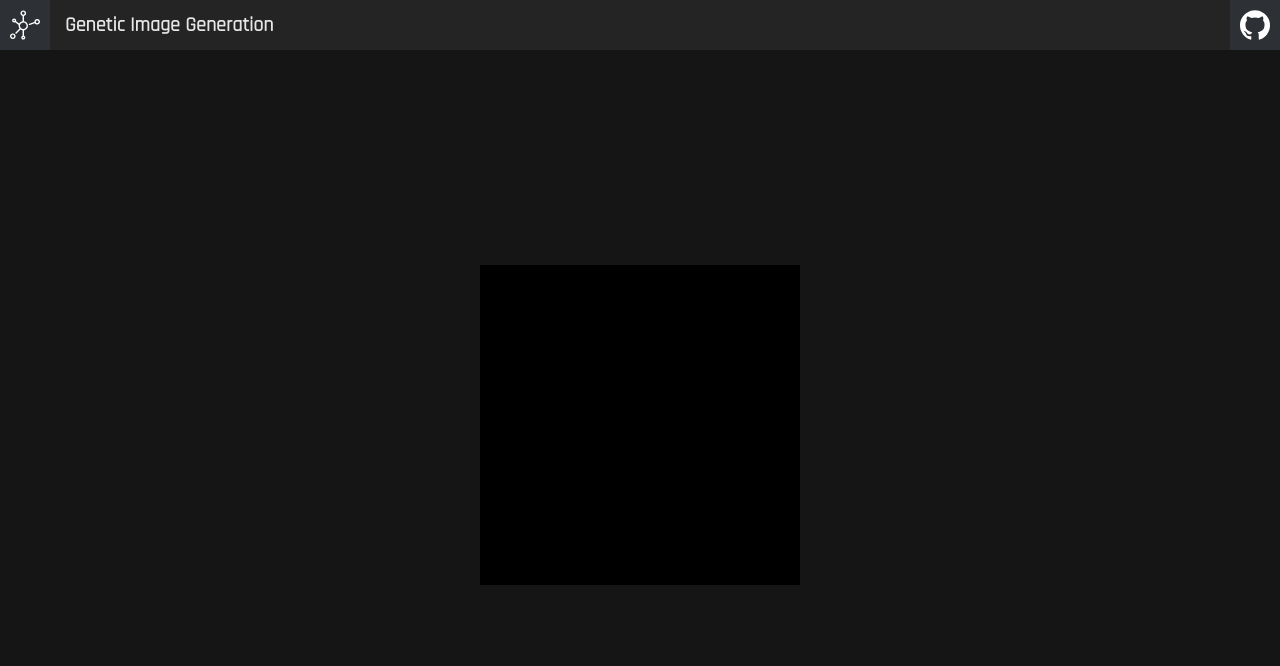
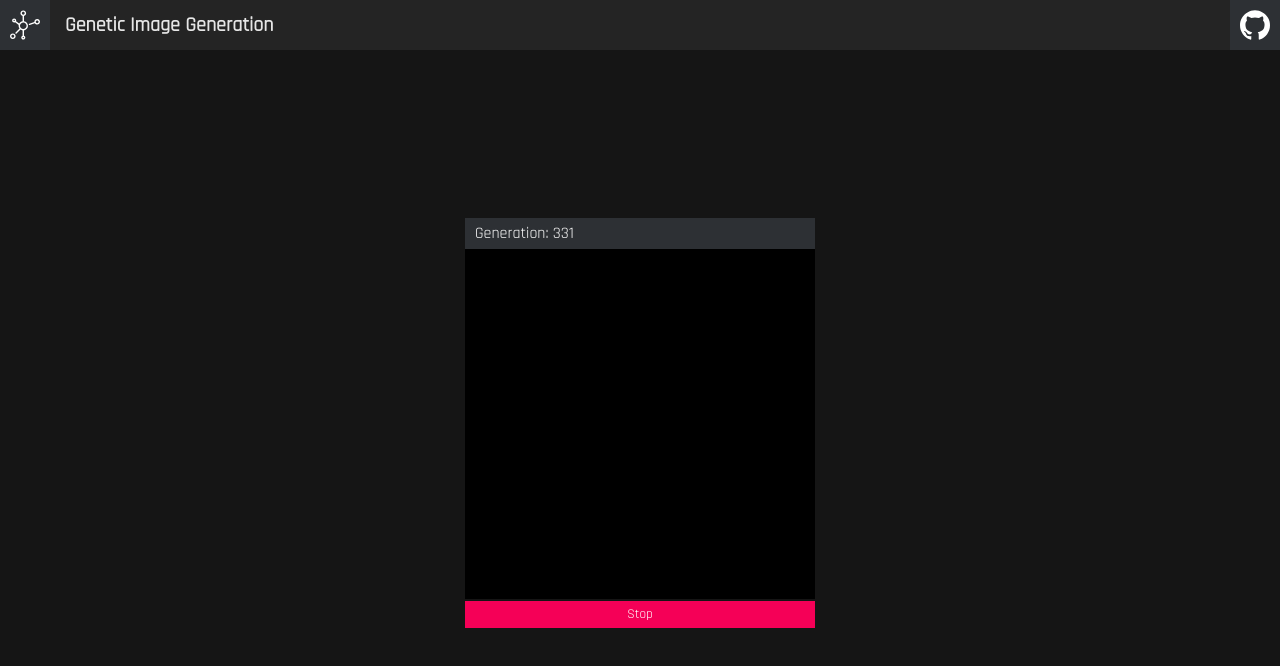
Before and after one commit to marklai1998/genetic-image-generation, a React (Create React App) app: page / in a window 1280 px wide. Shown: the top 666 px of the page. Built offline with nearby package versions, Linux system fonts and the light colour scheme.

Commit message:
feat: main loop

```diff
--- a/src/App.tsx
+++ b/src/App.tsx
@@ -1,27 +1,49 @@
 import React, { useEffect, useRef } from "react";
 import styled, { createGlobalStyle } from "styled-components";
 import { Header } from "./components/Header";
-import { useMeasure } from "react-use";
+import { useMeasure, useMount, useRafLoop, useRafState } from "react-use";
+import { mainLoop } from "./genetic";
 
 export const App = () => {
   const [containerRef, { width, height }] = useMeasure<HTMLDivElement>();
   const canvasRef = useRef<HTMLCanvasElement>(null);
+  const [generation, setGeneration] = useRafState(0);
 
   // Canvas resize
   useEffect(() => {
     const canvas = canvasRef.current;
     if (!canvas) return;
-    const lowestDimension = Math.min(width, height, 320);
+    const lowestDimension = Math.min(width, height, 350);
     canvas.width = lowestDimension;
     canvas.height = lowestDimension;
   }, [width, height]);
+
+  const [stopLoop, startLoop, isActive] = useRafLoop(() => {
+    setGeneration((prev) => prev + 1);
+    mainLoop();
+  });
+
+  useMount(() => {
+    startLoop();
+  });
+
+  const isLoopActive = isActive();
 
   return (
     <>
       <GlobalStyle />
       <Header />
       <Content ref={containerRef}>
-        <Canvas ref={canvasRef} />
+        <div>
+          <Info>Generation: {generation}</Info>
+          <Canvas ref={canvasRef} />
+          <Button
+            isActive={isLoopActive}
+            onClick={isLoopActive ? stopLoop : startLoop}
+          >
+            {isLoopActive ? "Stop" : "Start"}
+          </Button>
+        </div>
       </Content>
     </>
   );
@@ -38,6 +60,10 @@ body {
   font-family: 'Rajdhani', Microsoft JhengHei, sans-serif;
   background-color: #151515;
   height: 100%;
+}
+
+button{
+  font-family: 'Rajdhani', Microsoft JhengHei, sans-serif;
 }
 
 #root {
@@ -58,3 +84,20 @@ const Content = styled.div`
 const Canvas = styled.canvas`
   background-color: #000000;
 `;
+
+const Info = styled.div`
+  background-color: #2d3034;
+  padding: 5px 10px;
+  color: #fff;
+`;
+
+const Button = styled.button<{ isActive: boolean }>`
+  display: block;
+  width: 100%;
+  padding: 5px 10px;
+  background-color: ${({ isActive }) => (isActive ? "#f50057" : "#1565c0")};
+  border: 0;
+  color: #fff;
+  position: relative;
+  top: -4px;
+`;
--- /dev/null
+++ b/src/genetic.ts
@@ -0,0 +1 @@
+export const mainLoop = () => {};
```
